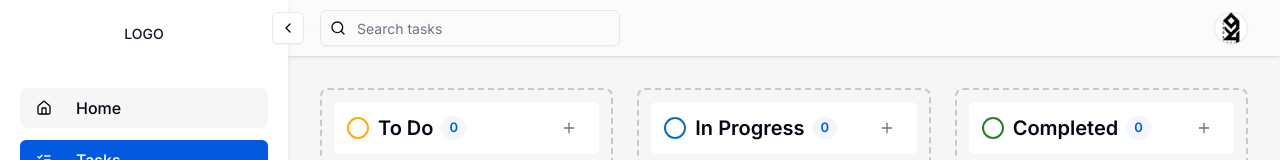
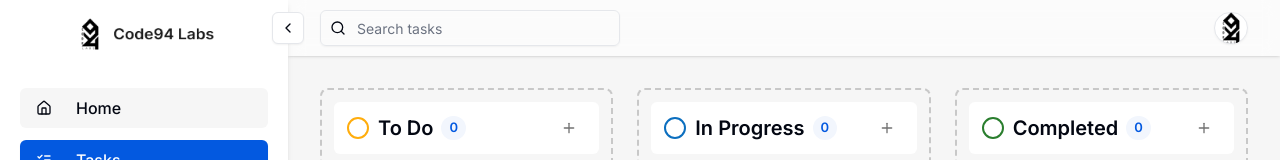
Before and after one commit to NimBuzz01/task-management-app, a Next.js app: page /tasks in a window 1280 px wide. Shown: the top 160 px of the page. Built offline with nearby package versions, Linux system fonts and the light colour scheme.

Commit message:
feat: add logo component to sidebar and mobile nav menu

```diff
--- /dev/null
+++ b/src/components/MainLogo.tsx
@@ -0,0 +1,16 @@
+import React from "react";
+import Image from "next/image";
+import { cn } from "@/lib/utils";
+
+const MainLogo = ({ variant = "lg" }: { variant?: "lg" | "sm" }) => {
+  return (
+    <div className={cn("flex items-center gap-2")}>
+      <Image src="/assets/logo/logo.png" alt="logo" width={32} height={32} />
+      {variant === "lg" && (
+        <Image src="/assets/logo/b2.png" alt="logo" width={100} height={32} />
+      )}
+    </div>
+  );
+};
+
+export default MainLogo;
--- a/src/components/nav/MobileNavMenu.tsx
+++ b/src/components/nav/MobileNavMenu.tsx
@@ -1,5 +1,5 @@
 import Link from "next/link";
-import { MenuIcon, PanelsTopLeft } from "lucide-react";
+import { MenuIcon } from "lucide-react";
 import { Button } from "@/components/ui/button";
 import {
   Sheet,
@@ -9,6 +9,7 @@ import {
   SheetTitle,
 } from "@/components/ui/sheet";
 import SidebarMenu from "../sidebar/SidebarMenu";
+import MainLogo from "../MainLogo";
 
 const MobileNavMenu = () => {
   return (
@@ -18,16 +19,16 @@ const MobileNavMenu = () => {
           <MenuIcon size={20} />
         </Button>
       </SheetTrigger>
-      <SheetContent className="sm:w-72 px-3 h-full flex flex-col" side="left">
+      <SheetContent className="sm:w-72 px-3 h-max flex flex-col" side="left">
         <SheetHeader>
+          <SheetTitle className="sr-only">Mobile Menu</SheetTitle>
           <Button
             className="flex justify-center items-center pb-2 pt-1"
             variant="link"
             asChild
           >
             <Link href="/" className="flex items-center gap-2">
-              <PanelsTopLeft className="w-6 h-6 mr-1" />
-              <SheetTitle className="font-bold text-lg">Logo</SheetTitle>
+              <MainLogo />
             </Link>
           </Button>
         </SheetHeader>
--- a/src/components/sidebar/index.tsx
+++ b/src/components/sidebar/index.tsx
@@ -5,6 +5,7 @@ import Link from "next/link";
 import Menu from "./SidebarMenu";
 import SidebarToggle from "./SidebarToggle";
 import { useSidebar } from "@/store/useSidebar";
+import MainLogo from "../MainLogo";
 
 const Sidebar = () => {
   const { isOpen, setIsOpen } = useSidebar();
@@ -26,7 +27,7 @@ const Sidebar = () => {
           asChild
         >
           <Link href="/" className="flex items-center gap-2">
-            LOGO
+            <MainLogo variant={isOpen ? "lg" : "sm"} />
           </Link>
         </Button>
         <Menu isOpen={isOpen} />
```
